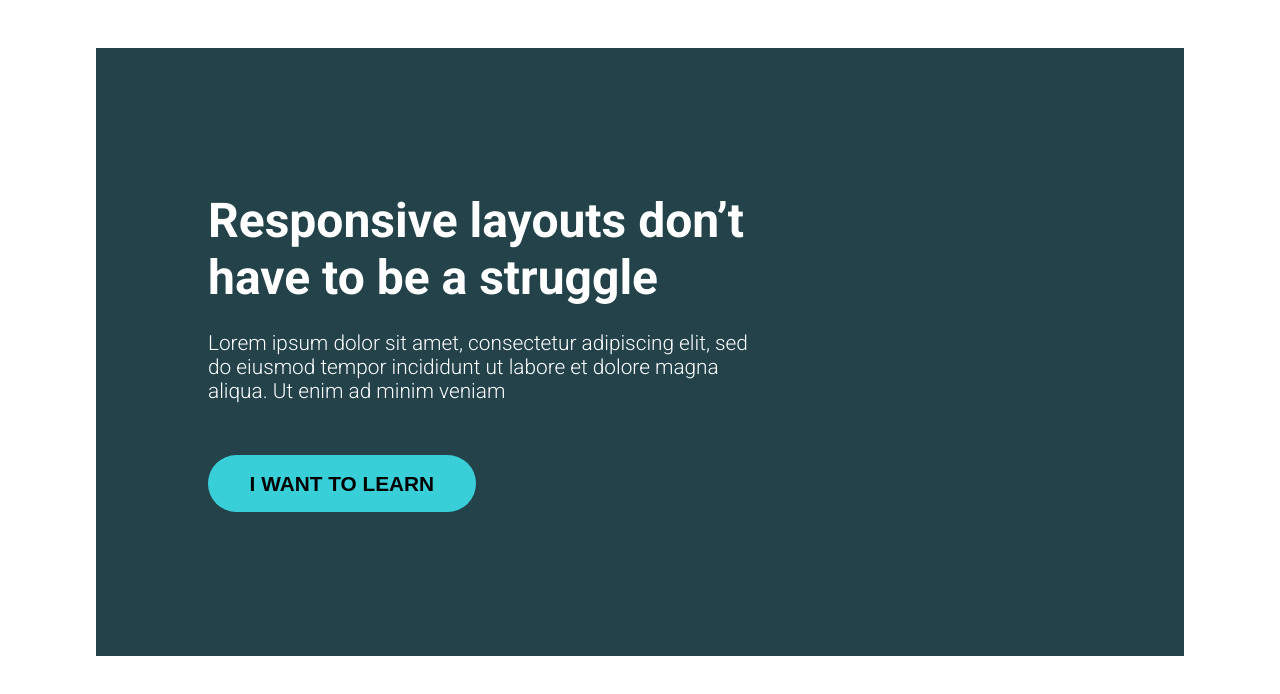
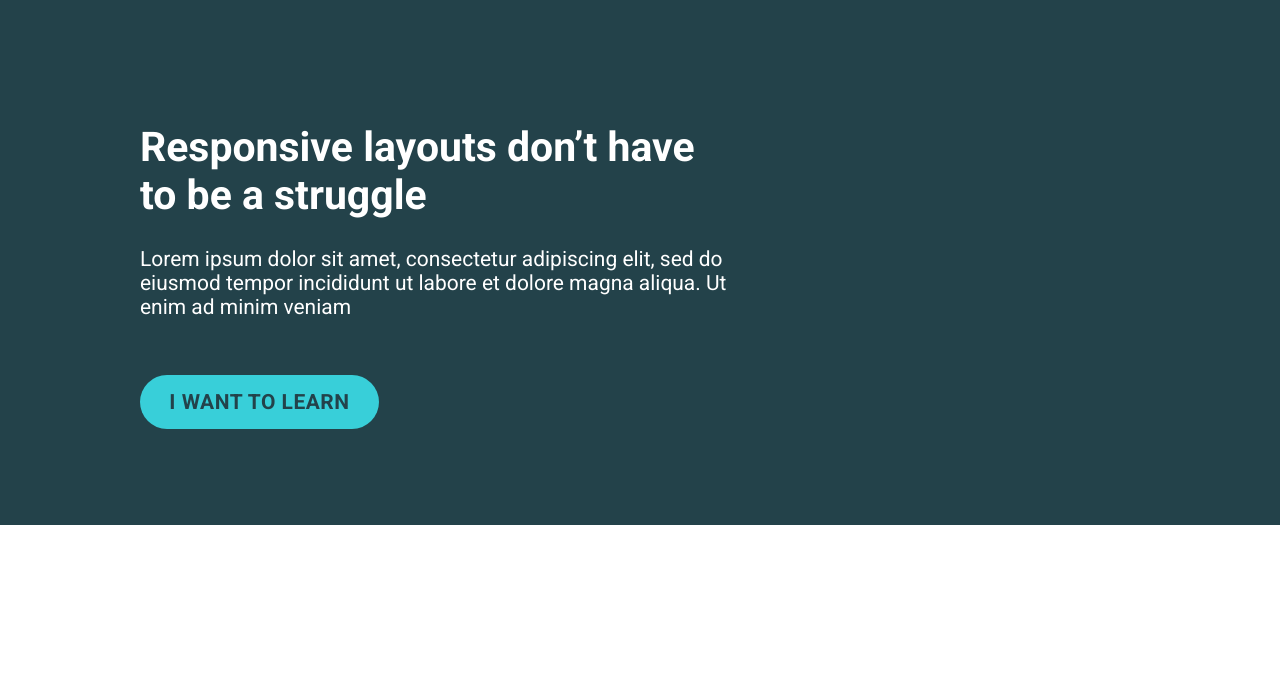
Before and after one commit to gufran30/Conquering-Responsive-Layouts-21-days-, a plain HTML site: page Day 05/challenge03-solutions/index.html in a window 1280 px wide. Drawn offline with Linux system fonts and the light colour scheme.

Commit message:
updated day 05

```diff
--- a/Day 05/challenge03-solutions/index.html
+++ b/Day 05/challenge03-solutions/index.html
@@ -4,22 +4,24 @@
     <meta charset="UTF-8" />
     <meta name="viewport" content="width=device-width, initial-scale=1.0" />
     <title>Challenge #3</title>
-    <link rel="stylesheet" href="style.css" />
     <style>
       @import url("https://fonts.googleapis.com/css2?family=Roboto:ital,wght@0,100..900;1,100..900&display=swap");
     </style>
+    <link rel="stylesheet" href="style.css" />
   </head>
   <body>
-    <div class="container">
+    <div class="hero">
       <div class="content">
-        <h1>Responsive layouts don’t have to be a struggle</h1>
-        <p>
-          Lorem ipsum dolor sit amet, consectetur adipiscing elit, sed do
-          eiusmod tempor incididunt ut labore et dolore magna aliqua. Ut enim ad
-          minim veniam
-        </p>
+        <div class="hero__text">
+          <h1>Responsive layouts don’t have to be a struggle</h1>
+          <p>
+            Lorem ipsum dolor sit amet, consectetur adipiscing elit, sed do
+            eiusmod tempor incididunt ut labore et dolore magna aliqua. Ut enim
+            ad minim veniam
+          </p>
+          <a href="#" class="btn">I want to learn</a>
+        </div>
       </div>
-      <button>I want to learn</button>
     </div>
   </body>
 </html>
--- a/Day 05/challenge03-solutions/style.css
+++ b/Day 05/challenge03-solutions/style.css
@@ -1,61 +1,54 @@
 * {
-  margin: 0;
-  padding: 0;
   box-sizing: border-box;
 }
 
 body {
-  width: 100%;
-  height: 100%;
+  margin: 0;
   font-family: "Roboto";
 }
 
-.container {
+.hero {
   background-color: #23424A;
   color: white;
-  width: 85%;
-  margin: 0 auto;
-  margin-top: 3em;
-  padding: 9em 7em;
+  padding: 6em 0;
 }
 
 .content {
-  width: 65%;
-  max-width: 670px;
+  width: 80%;
+  max-width: 1000px;
+  margin: 0 auto;
 }
 
-h1 {
-  font-size: 3rem;
+.hero__text {
+  width: 60%;
 }
 
-p {
-  font-size: 1.3rem;
-  margin-top: 1.2em;
-  font-weight: 300;
+.hero h1 {
+  font-size: 2.56rem;
 }
 
-button {
-  background-color: #38CFD9;
-  color: black;
-
-  font-weight: bold;
-  font-size: 1.3rem;
-  margin-top: 2.5em;
-  text-transform: uppercase;
-
-  border: none;
-  outline: none;
-
-  border: none;
-  padding: .8em 2em;
-  border-radius: 50px;
-  cursor: pointer;
-  transition: all ease .15s50;
+.hero__text p {
+  font-size: 1.31rem;
+  margin-bottom: 2.7em;
 }
 
-button:hover {
-  opacity: .9;
+.btn {
+  display: inline-block;
+  text-decoration: none;
+  color: #23424A;
+  font-weight: bold;
+  letter-spacing: .5px;
+  background-color: #38CFD9;
+  padding: .7em 1.4em;
+  border-radius: 100px;
+  font-size: 1.31rem;
+  text-transform: uppercase;
 }
-button:active {
-  scale: .98;
+
+.btn:hover {
+  opacity: .85;
 }
+
+.btn:active {
+  scale: 0.98;
+}
```
